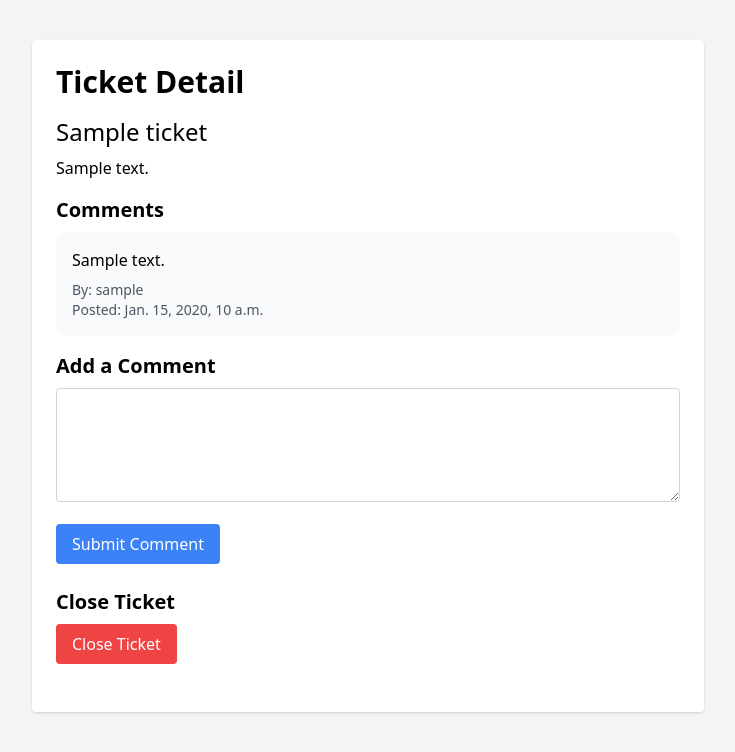
After one commit to binnysheriff/Ticket-System, a Django app: page /ticket/1/ in a window 1280 px wide. The commit adds this page. Shown: the top 752 px of the page, without its empty margins (272-1007 px from the left). Run offline with Django 5.2, Linux system fonts and the light colour scheme; a user stored in the database is signed in; tables that the repository leaves empty hold one stand-in row (values such as "Sample post").

Commit message:
pre-commit changes

```diff
--- a/App/templates/index.html
+++ b/App/templates/index.html
@@ -19,7 +19,8 @@
 
         <section class="bg-white p-6 rounded shadow-md">
             <h3 class="text-xl font-semibold mb-4">Submit a New Ticket</h3>
-            <form action="/submit-ticket" method="post" class="space-y-4">
+            <form action="{% url 'submit_ticket' %}" method="post" class="space-y-4">
+                {% csrf_token %}
                 <!-- Input fields for the ticket -->
                 <input type="text" name="name" placeholder="Your Name" required class="w-full px-3 py-2 border border-gray-300 rounded focus:outline-none focus:border-blue-500">
                 <input type="email" name="email" placeholder="Your Email" required class="w-full px-3 py-2 border border-gray-300 rounded focus:outline-none focus:border-blue-500">
--- a/App/templates/submit_ticket.html
+++ b/App/templates/submit_ticket.html
@@ -8,14 +8,14 @@
         <div class="w-full">
             <h2 class="text-2xl font-bold mb-4">Submit a New Ticket</h2>
             <!-- Updated form action to ensure trailing slash -->
-            <form method="post" action="{% url 'submit_ticket' %}/" class="space-y-4">
+            <form method="post"  class="space-y-4">
                 {% csrf_token %}
                 <!-- Styling form fields with Tailwind CSS -->
                 <div class="space-y-2">
                     {% for field in form %}
                     <div>
                         <label for="{{ field.id_for_label }}" class="block text-gray-700">{{ field.label }}</label>
-                        {{ field|add_class:"w-full px-3 py-2 border border-gray-300 rounded focus:outline-none focus:border-blue-500" }}
+                        {{ field }}
                         {% if field.help_text %}
                         <p class="text-sm text-gray-600">{{ field.help_text }}</p>
                         {% endif %}
--- /dev/null
+++ b/App/templates/tickets/view_ticket.html
@@ -0,0 +1,45 @@
+<!DOCTYPE html>
+<html>
+<head>
+    <title>Ticket Detail</title>
+    <!-- Add Tailwind CSS -->
+    <link href="https://cdn.jsdelivr.net/npm/tailwindcss@2.2.19/dist/tailwind.min.css" rel="stylesheet">
+</head>
+<body class="bg-gray-100 font-sans">
+    <div class="container mx-auto max-w-2xl mt-10 p-6 bg-white rounded shadow">
+        <h1 class="text-3xl font-bold mb-4">Ticket Detail</h1>
+        <h2 class="text-2xl mb-2">{{ ticket.title }}</h2>
+        <p class="mb-4">{{ ticket.description }}</p>
+
+        <h3 class="text-xl font-semibold mb-2">Comments</h3>
+        {% for comment in comments %}
+            <div class="bg-gray-50 p-4 rounded-lg mb-4">
+                <p class="mb-2">{{ comment.text }}</p>
+                <p class="text-sm text-gray-600">By: {{ comment.user.username }}</p>
+                <p class="text-sm text-gray-600">Posted: {{ comment.created_at }}</p>
+            </div>
+        {% empty %}
+            <p>No comments yet.</p>
+        {% endfor %}
+
+        <h3 class="text-xl font-semibold mb-2">Add a Comment</h3>
+        <form method="post" class="mb-6">
+            {% csrf_token %}
+            <textarea id="comment_text" name="comment_text" rows="4" class="w-full px-3 py-2 border border-gray-300 rounded focus:outline-none focus:border-blue-500 mb-4"></textarea>
+            <input type="submit" value="Submit Comment" class="px-4 py-2 bg-blue-500 text-white rounded hover:bg-blue-600">
+        </form>
+
+        {% if user.is_staff %}
+            {% if ticket and ticket.id %}
+                <h3 class="text-xl font-semibold mb-2">Close Ticket</h3>
+                <form method="post" action="{% url 'close_ticket' ticket.id %}" class="mb-6">
+                    {% csrf_token %}
+                    <input type="submit" value="Close Ticket" class="px-4 py-2 bg-red-500 text-white rounded hover:bg-red-600">
+                </form>
+            {% else %}
+                <p>Cannot close ticket: No valid ticket ID available.</p>
+            {% endif %}
+        {% endif %}
+    </div>
+</body>
+</html>
--- a/App/urls.py
+++ b/App/urls.py
@@ -1,11 +1,16 @@
 from django.urls import path
+
 from . import views
 
 urlpatterns = [
-    path('', views.Index.as_view(), name='index'),  # Assuming Index is your homepage
-    path('create-ticket/', views.create_ticket, name='create_ticket'),
-    path('ticket-list/', views.ticket_list, name='ticket_list'),
-    path('ticket/<int:ticket_id>/', views.view_ticket, name='view_ticket'),
-    path('close-ticket/<int:ticket_id>/', views.close_ticket, name='close_ticket'),
-    path('submit-ticket/', views.SubmitTicketView.as_view(), name='submit_ticket'),
+    path("", views.ticket_list, name="index"),  # Assuming Index is your homepage
+    path("create-ticket/", views.create_ticket, name="create_ticket"),
+    path("ticket-list/", views.Index.as_view(), name="ticket_list"),
+    path("ticket/<int:ticket_id>/", views.view_ticket, name="view_ticket"),
+    path("close-ticket/<int:ticket_id>/", views.close_ticket, name="close_ticket"),
+    path("submit-ticket/", views.SubmitTicketView.as_view(), name="submit_ticket"),
+
 ]
+# views.ticket_list
+
+# views.Index.as_view()
--- a/App/views.py
+++ b/App/views.py
@@ -21,11 +21,28 @@ class Index(TemplateView):
 class TicketForm(forms.ModelForm):
     class Meta:
         model = Ticket
-        fields = ["title", "description", "priority"]
+        fields = ["title", "description", "priority", "created_by"]
         widgets = {
-            "title": forms.TextInput(attrs={"class": "form-control"}),
-            "description": forms.Textarea(attrs={"class": "form-control"}),
-            "priority": forms.Select(attrs={"class": "form-control"}),
+            "title": forms.TextInput(
+                attrs={
+                    "class": "form-control w-full px-3 py-2 border border-gray-300 rounded focus:outline-none focus:border-blue-500"
+                }
+            ),
+            "description": forms.Textarea(
+                attrs={
+                    "class": "form-control w-full px-3 py-2 border border-gray-300 rounded focus:outline-none focus:border-blue-500"
+                }
+            ),
+            "priority": forms.Select(
+                attrs={
+                    "class": "form-control w-full px-3 py-2 border border-gray-300 rounded focus:outline-none focus:border-blue-500"
+                }
+            ),
+            "created_by": forms.Select(
+                attrs={
+                    "class": "form-control w-full px-3 py-2 border border-gray-300 rounded focus:outline-none focus:border-blue-500"
+                }
+            )
         }
 
 
@@ -82,7 +99,7 @@ class SubmitTicketView(FormView):
     template_name = "submit_ticket.html"
     form_class = TicketForm
     # Change to where you want to redirect after a submission
-    success_url = reverse_lazy("submit_ticket")
+    success_url = reverse_lazy("index")
 
     def form_valid(self, form):
         # save the form instance if it's valid
--- a/TicketSystem/settings.py
+++ b/TicketSystem/settings.py
@@ -39,6 +39,7 @@ INSTALLED_APPS = [
     "django.contrib.messages",
     "django.contrib.staticfiles",
     "App",
+    "widget_tweaks",
 ]
 
 MIDDLEWARE = [
--- a/requirements.txt
+++ b/requirements.txt
@@ -1,2 +1,3 @@
 Django>=3.0,<4.0
 psycopg2>=2.8
+django-widget-tweaks
```
Also changed, not shown: App/admin.py (+9 -2 lines), App/templates/tickets/ticket_list.html (added, +22 -0 lines), TicketSystem/urls.py (+3 -5 lines).
